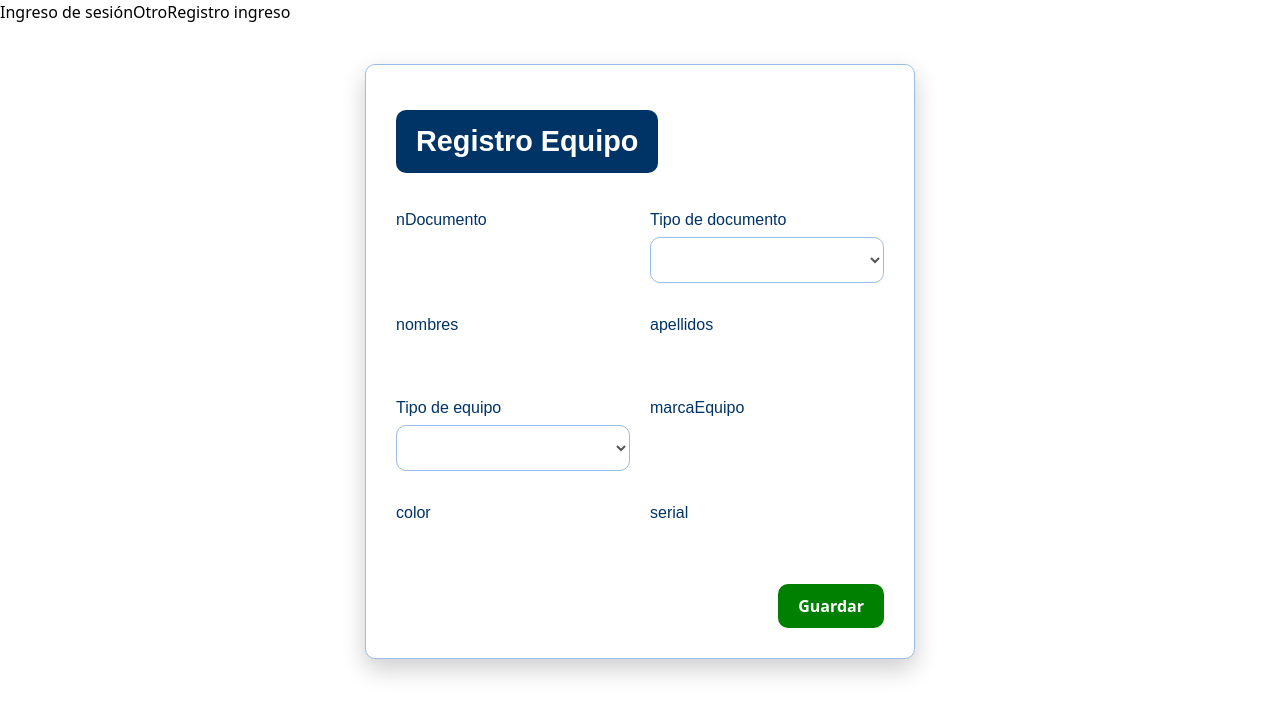
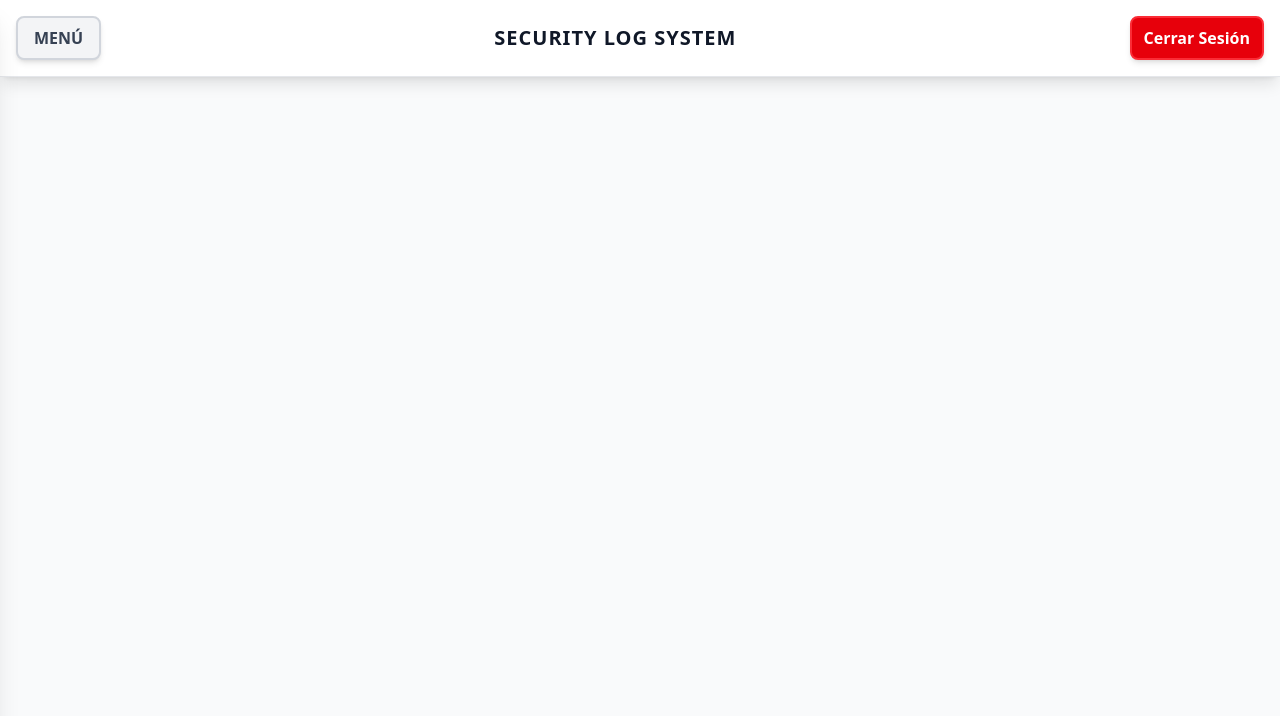
Before and after one commit to Mauricio4-alt/Security-log-system, a React (Vite) app in the folder DEVELOP/FRONTEND/security-log-system/: page /security/registro-ingreso in a window 1280 px wide. Shown: the top 716 px of the page. Built offline with nearby package versions, Linux system fonts and the light colour scheme.

Commit message:
feat: actualizacion de barra de navegación con nombre y boton cerrar sesión con tailwind

```diff
--- a/DEVELOP/FRONTEND/security-log-system/postcss.config.cjs
+++ b/DEVELOP/FRONTEND/security-log-system/postcss.config.cjs
@@ -1,4 +1,4 @@
-export default {
+module.exports = {
   plugins: {
     '@tailwindcss/postcss': {},
     'autoprefixer': {},
--- a/DEVELOP/FRONTEND/security-log-system/src/assets/styles/index.css
+++ b/DEVELOP/FRONTEND/security-log-system/src/assets/styles/index.css
@@ -1,4 +1,2 @@
 @import "tailwindcss";
-@tailwind base
-@tailwind components;
 @tailwind utilities;
--- a/DEVELOP/FRONTEND/security-log-system/src/main.jsx
+++ b/DEVELOP/FRONTEND/security-log-system/src/main.jsx
@@ -19,7 +19,6 @@ ReactDOM.createRoot(root).render(
 
       <Route path="/security" element={<MyAppNav />} >
         <Route path="registro-ingreso" element={<Registrar />} />
-        <Route path="historial"  />
       </Route>
 
     </Routes>
--- a/DEVELOP/FRONTEND/security-log-system/src/nav.jsx
+++ b/DEVELOP/FRONTEND/security-log-system/src/nav.jsx
@@ -1,15 +1,157 @@
-
+import './assets/styles/index.css'
+import React, { useState } from 'react';
 import { Outlet, Link } from "react-router-dom";
 
+const ClipboardPlus = (props) => (
+  <svg {...props} xmlns="http://www.w3.org/2000/svg" width="24" height="24" viewBox="0 0 24 24" fill="none" stroke="currentColor" strokeWidth="2" strokeLinecap="round" strokeLinejoin="round"><path d="M16 4h2a2 2 0 0 1 2 2v14a2 2 0 0 1-2 2H6a2 2 0 0 1-2-2V6a2 2 0 0 1 2-2h2"/><path d="M15 2H9a1 1 0 0 0-1 1v1h8V3a1 1 0 0 0-1-1z"/><path d="M12 11v6"/><path d="M9 14h6"/></svg>
+);
+
+const ListChecks = (props) => (
+  <svg {...props} xmlns="http://www.w3.org/2000/svg" width="24" height="24" viewBox="0 0 24 24" fill="none" stroke="currentColor" strokeWidth="2" strokeLinecap="round" strokeLinejoin="round"><path d="M3 10h11"/><path d="M3 6h11"/><path d="M3 14h11"/><path d="M16 4l2 2l4-4"/><path d="M16 10l2 2l4-4"/><path d="M16 16l2 2l4-4"/></svg>
+);
+
+const Search = (props) => (
+  <svg {...props} xmlns="http://www.w3.org/2000/svg" width="24" height="24" viewBox="0 0 24 24" fill="none" stroke="currentColor" strokeWidth="2" strokeLinecap="round" strokeLinejoin="round"><circle cx="11" cy="11" r="8"/><path d="m21 21-4.3-4.3"/></svg>
+);
+
+const Clock = (props) => (
+  <svg {...props} xmlns="http://www.w3.org/2000/svg" width="24" height="24" viewBox="0 0 24 24" fill="none" stroke="currentColor" strokeWidth="2" strokeLinecap="round" strokeLinejoin="round"><circle cx="12" cy="12" r="10"/><polyline points="12 6 12 12 16 14"/></svg>
+);
+
+const X = (props) => (
+    <svg {...props} xmlns="http://www.w3.org/2000/svg" width="24" height="24" viewBox="0 0 24 24" fill="none" stroke="currentColor" strokeWidth="2" strokeLinecap="round" strokeLinejoin="round"><path d="M18 6 6 18"/><path d="m6 6 12 12"/></svg>
+);
+
+
+// === Componente de Enlace del Menú Lateral (Simula el componente Link) ===
+// Utiliza un 'to' prop para simular la navegación de react-router-dom
+const MenuItem = ({ icon: Icon, title, to, onClick }) => (
+  // Se usa 'a' en lugar de 'Link' y 'href' en lugar de 'to' por la limitación de archivo único
+  <a
+    href={to}
+    onClick={(e) => {
+        e.preventDefault(); // Evita la navegación real en este entorno
+        console.log(`Simulando navegación a: ${to}`);
+        onClick(); // Cierra el menú
+    }}
+    className="flex items-center w-full bg-white rounded-lg shadow-md overflow-hidden mb-4
+               border border-gray-200 transition duration-150 hover:bg-gray-50"
+  >
+    {/* Área del icono (imitando el bloque gris del wireframe) */}
+    <div className="flex items-center justify-center p-4 w-1/4 bg-gray-200 text-gray-700 h-full">
+      <Icon className="w-8 h-8 md:w-10 md:h-10" />
+    </div>
+
+    {/* Área del texto */}
+    <div className="w-3/4 p-4 text-left font-semibold text-gray-800 uppercase text-sm leading-tight">
+      {title}
+    </div>
+  </a>
+);
+
 export default function MyAppNav() {
+
+  const [isMenuOpen, setIsMenuOpen] = useState(false);
+
+  // Los ítems del menú reflejan las opciones del wireframe
+  // y utilizan las rutas de ejemplo que proporcionaste.
+  const menuItems = [
+    { id: 1, icon: ClipboardPlus, title: 'Registrar Ingreso de Equipo', to: '/security/registro-ingreso' },
+    { id: 2, icon: ListChecks, title: 'Lista de Registros', to: '/security/lista-registros' },
+    { id: 3, icon: Search, title: 'Consultar Registro de un Equipo', to: '/security/consultar-registro' },
+    { id: 4, icon: Clock, title: 'Historial de Entradas y Salidas', to: '/security/historial' },
+  ];
+
+  const toggleMenu = () => {
+    setIsMenuOpen(!isMenuOpen);
+  };
+
+  const handleLinkClick = () => {
+    // Cierra el menú cuando se hace clic en un enlace (simula navegación)
+    setIsMenuOpen(false);
+  };
+
   return (
-    <div>
-      <nav>
-        <Link to="/">Ingreso de sesión</Link>
-        <Link to="/security/">Otro</Link>
-        <Link to="/security/registro-ingreso">Registro ingreso</Link>
+    <div className="min-h-screen bg-gray-50">
+
+      {/* 1. Barra de Navegación Superior (Fixed Header) */}
+      {/* Se mantiene la estructura visual del wireframe (MENU, Título, Cerrar Sesión) */}
+      <header className="fixed top-0 left-0 w-full bg-white shadow-lg z-20 border-b border-gray-200 p-3 md:p-4">
+        <div className="max-w-7xl mx-auto flex justify-between items-center">
+
+          {/* Botón MENÚ */}
+          <button
+            onClick={toggleMenu}
+            className="px-4 py-2 border-2 border-gray-300 rounded-lg font-bold text-gray-700 bg-gray-100 hover:bg-gray-200 transition duration-150 shadow-md uppercase text-sm md:text-base"
+            aria-label="Toggle Menu"
+          >
+            MENÚ
+          </button>
+
+          {/* Título Central */}
+          <h1 className="text-base md:text-xl font-extrabold text-gray-900 tracking-wider text-center uppercase truncate mx-4">
+            SECURITY LOG SYSTEM
+          </h1>
+
+          {/* Botón Cerrar Sesión (simulado como Link to="/")) */}
+          {/* Se usa el primer Link de tu esqueleto: Ingreso de sesión */}
+          <a
+            href="/"
+            onClick={(e) => {
+                e.preventDefault();
+                console.log("Simulando Link to: /");
+            }}
+            className="px-3 py-2 border-2 border-red-500 rounded-lg font-semibold text-white bg-red-600 hover:bg-red-700 transition duration-150 shadow-md text-sm md:text-base whitespace-nowrap"
+            aria-label="Cerrar Sesión (Simulado)"
+          >
+            Cerrar Sesión
+          </a>
+        </div>
+      </header>
+
+      {/* 2. Menú Lateral (Sidebar) */}
+
+      {/* Overlay para cerrar el menú al hacer clic fuera */}
+      {isMenuOpen && (
+        <div
+          className="fixed inset-0 bg-black bg-opacity-50 z-20 transition-opacity duration-300"
+          onClick={toggleMenu}
+          aria-hidden="true"
+        ></div>
+      )}
+
+      {/* Contenedor del Menú Deslizable */}
+      <nav
+        className={`fixed top-0 left-0 h-full w-full max-w-xs bg-gray-100 p-6 z-30 shadow-xl overflow-y-auto transform transition-transform duration-300 ease-in-out ${
+          isMenuOpen ? 'translate-x-0' : '-translate-x-full'
+        } md:max-w-sm`}
+        aria-modal="true"
+        role="dialog"
+      >
+        <div className="flex justify-between items-center mb-10">
+          <h2 className="text-2xl font-bold text-gray-800 uppercase">MENÚ</h2>
+          <button
+            onClick={toggleMenu}
+            className="p-2 text-gray-600 hover:text-gray-900 rounded-full hover:bg-gray-200 transition"
+            aria-label="Cerrar Menú"
+          >
+            <X className="w-6 h-6" />
+          </button>
+        </div>
+
+        {/* Opciones del Menú (Usando el componente MenuItem para simular Link) */}
+        <div className="space-y-4">
+          {menuItems.map(item => (
+            <MenuItem
+              key={item.id}
+              icon={item.icon}
+              title={item.title}
+              to={item.to} // Usamos 'to' para simular la prop de Link
+              onClick={handleLinkClick}
+            />
+          ))}
+        </div>
       </nav>
-      <Outlet />
     </div>
-    );
-  }
+  )
+}
```
